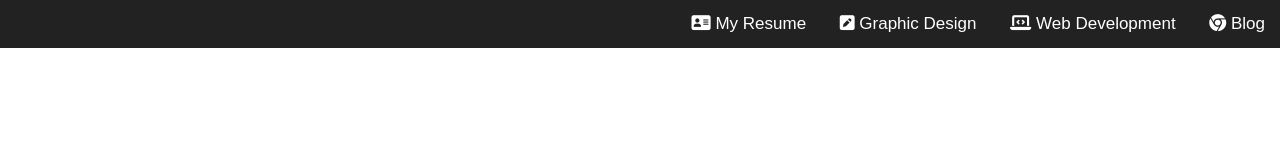
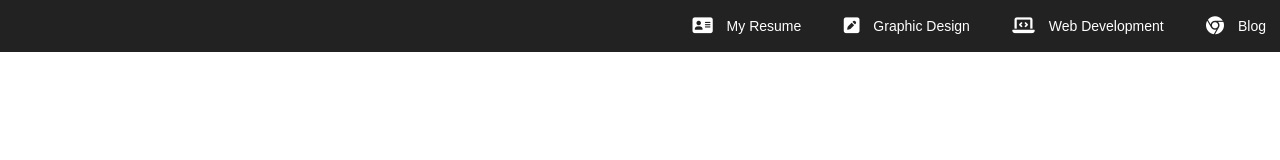
Before and after one commit to XJSquire/xjsquire.github.io, a plain HTML site: page index.html in a window 1280 px wide. Drawn offline with Linux system fonts and the light colour scheme.

Commit message:
Update index.html

```diff
--- a/index.html
+++ b/index.html
@@ -8,7 +8,6 @@
        margin:0;
 }
      #topnav {
-       font-size: 13px;
     padding: 1px 0 1px 30px;
     background: #222;
     color: #58595b;
@@ -22,10 +21,15 @@
      display:inline-block;
      }
      #topnav a {
-    font-size: 17px;
+    font-size: 14px;
     color: #fff;
     text-decoration: none;
-           padding: 15px;
+           padding: 14px;
+}
+     #topnav i {
+    font-size: 18px;
+    vertical-align: bottom;
+    padding: 0 10px;
 }
      #topnav a:hover {
     background: #333333;
```
